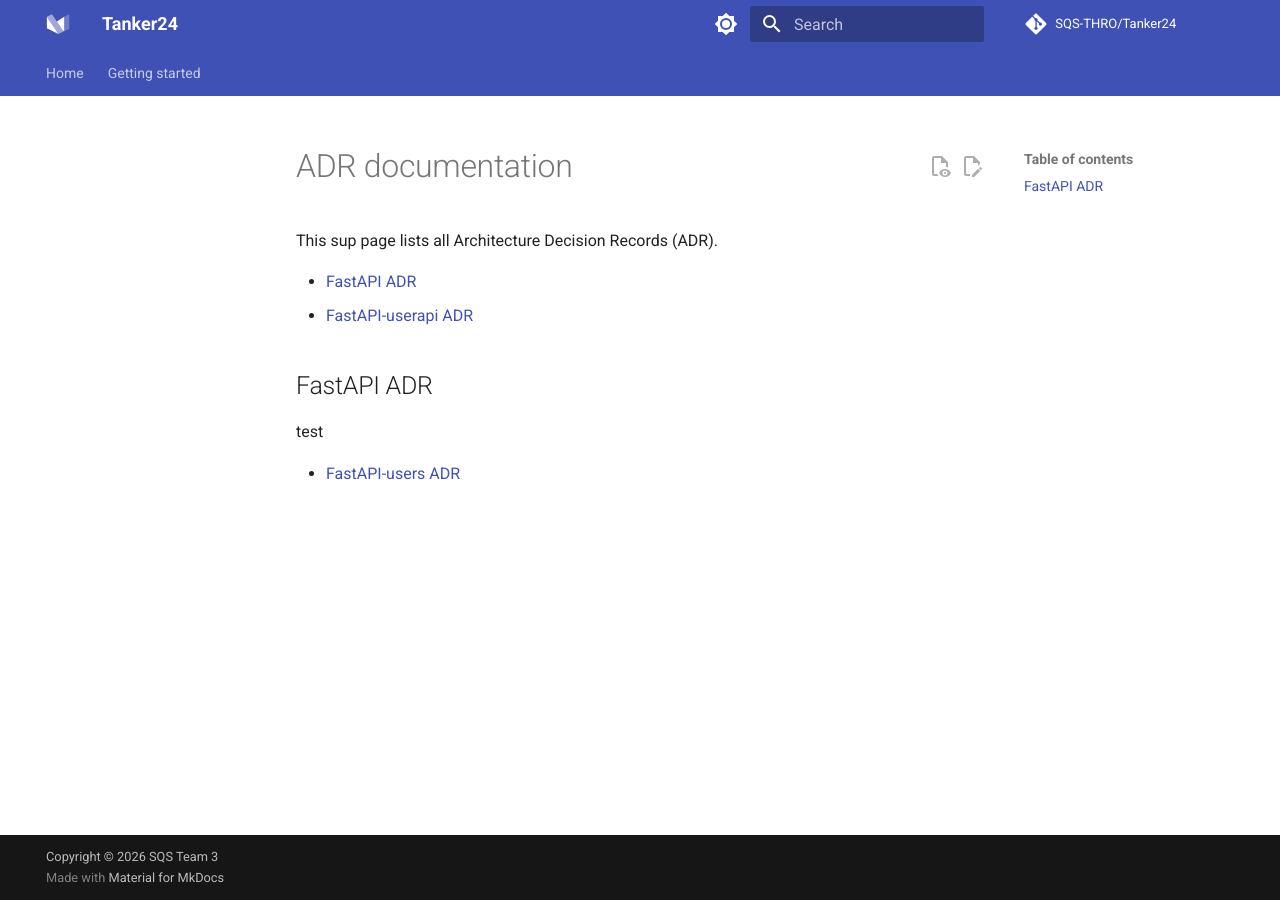
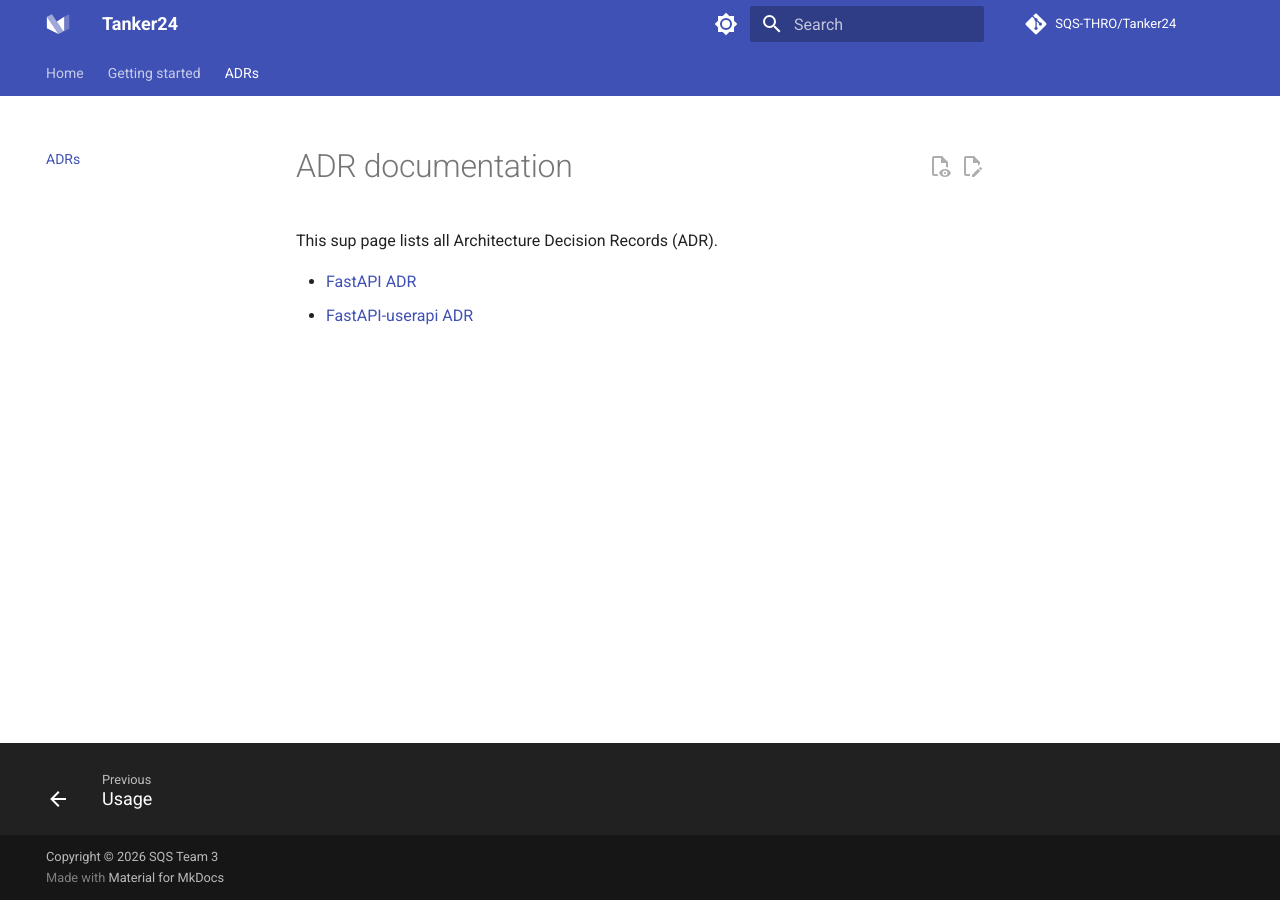
Before and after one commit to SQS-THRO/Tanker24, an MkDocs documentation site: the page built from docs/adr.md, in a window 1280 px wide. Built offline with MkDocs 1.6.1 and Material for MkDocs 9.7.7, drawn with Linux system fonts in a browser that asks for light colours; comment, search, counter and statistics services are not loaded.

Commit message:
Fixed ADR links in docs

```diff
--- a/docs/adr.md
+++ b/docs/adr.md
@@ -2,10 +2,5 @@
 # ADR documentation
 This sup page lists all Architecture Decision Records (ADR).
 
-- [FastAPI ADR](#fastapi-adr)
-- [FastAPI-userapi ADR](#fastapi-userapi-adr)
-
-## FastAPI ADR
-test
-
-- [FastAPI-users ADR](docs/decisions/ADR_fastapi-users.md)
+- [FastAPI ADR](decisions/ADR_001_FastAPI)
+- [FastAPI-userapi ADR](decisions/ADR_002_fastapi-users)
--- a/mkdocs.yml
+++ b/mkdocs.yml
@@ -83,3 +83,4 @@
   - Getting started:
     - Installation: installation.md
     - Usage: usage.md
+  - ADRs: adr.md
```
Also changed, not shown: docs/decisions/ADR_002_fastapi-users.md (renamed from docs/decisions/ADR_fastapi-users.md).
